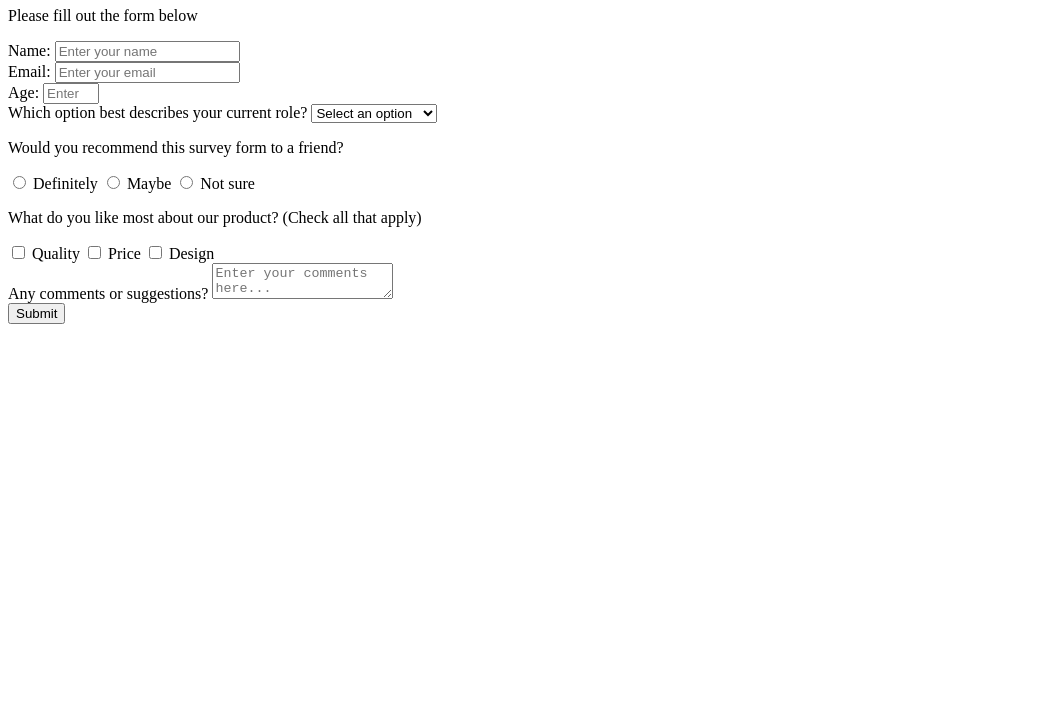
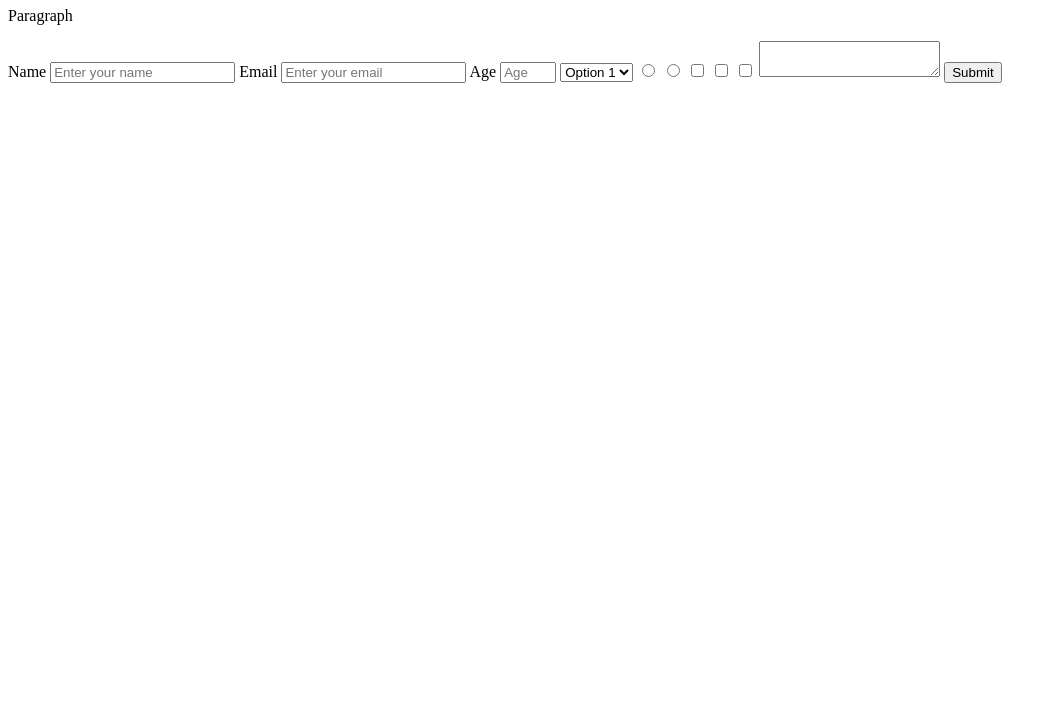
Before and after one commit to 0fficialAnkit/FreeCodeCamp_Responsive-Web-Design-01, a plain HTML site: page SurveyForm/index.html in a window 1280 px wide. Shown: the part 73-800 px from the top of the page, without its empty margins (0-1057 px from the left). Drawn offline with Linux system fonts and the light colour scheme; files that its build step writes are made by us from their sources.

Commit message:
index.html

```diff
--- a/SurveyForm/index.html
+++ b/SurveyForm/index.html
@@ -1,79 +1,38 @@
 <!DOCTYPE html>
-<html lang="en">
 <head>
-  <meta charset="UTF-8">
-  <meta name="viewport" content="width=device-width, initial-scale=1.0">
-  <title>Survey Form</title>
   <link rel="stylesheet" href="styles.css">
 </head>
 <body>
-  <header>
-    <h1 id="title">Survey Form</h1>
-    <p id="description">Please fill out the form below</p>
-  </header>
+  <h1 id="title">Test</h1>
+  <p id="description">Paragraph</p>
+  <form id="survey-form">
+    <label id="name-label">Name
+      <input placeholder="Enter your name"required id="name" type="text"></input>
+    </label>
+    <label id="email-label">Email
+      <input placeholder="Enter your email"required id="email" type="email"></input>
+    </label>
+    <label id="number-label">Age
+      <input placeholder="Age" id="number"
+    type='number' min="0" max="10"></input>
+    </label>
+    <select id="dropdown">
+      <option>Option 1</option>
+      <option>Option 2</option>
+    </select>
 
-  <form id="survey-form">
-    <div>
-      <label id="name-label" for="name">Name:</label>
-      <input id="name" type="text" placeholder="Enter your name" required>
-    </div>
 
-    <div>
-      <label id="email-label" for="email">Email:</label>
-      <input id="email" type="email" placeholder="Enter your email" required>
-    </div>
+      <input value= "test1" name='test' type='radio' />
+      <input value= "test2" name='test' type='radio' />
 
-    <div>
-      <label id="number-label" for="number">Age:</label>
-      <input id="number" type="number" min="18" max="99" placeholder="Enter your age" required>
-    </div>
 
-    <div>
-      <label for="dropdown">Which option best describes your current role?</label>
-      <select id="dropdown" required>
-        <option value="" disabled selected>Select an option</option>
-        <option value="student">Student</option>
-        <option value="full-time-job">Full Time Job</option>
-        <option value="full-time-learner">Full Time Learner</option>
-        <option value="prefer-not-to-say">Prefer not to say</option>
-        <option value="other">Other</option>
-      </select>
-    </div>
+   <input type="checkbox" value="checkbox1"/>
+   <input type="checkbox" value="checkbox2"/>
+   <input type="checkbox" value="checkbox3"/>
+   <textarea type="textarea"></textarea>
 
-    <div>
-      <p>Would you recommend this survey form to a friend?</p>
-      <label>
-        <input type="radio" name="recommend" value="definitely" required> Definitely
-      </label>
-      <label>
-        <input type="radio" name="recommend" value="maybe" required> Maybe
-      </label>
-      <label>
-        <input type="radio" name="recommend" value="not-sure" required> Not sure
-      </label>
-    </div>
+   <button id="submit">Submit</button>
 
-    <div>
-      <p>What do you like most about our product? (Check all that apply)</p>
-      <label>
-        <input type="checkbox" name="features" value="quality"> Quality
-      </label>
-      <label>
-        <input type="checkbox" name="features" value="price"> Price
-      </label>
-      <label>
-        <input type="checkbox" name="features" value="design"> Design
-      </label>
-    </div>
 
-    <div>
-      <label for="comments">Any comments or suggestions?</label>
-      <textarea id="comments" name="comments" placeholder="Enter your comments here..."></textarea>
-    </div>
-
-    <div>
-      <button id="submit" type="submit">Submit</button>
-    </div>
-  </form>
-</body>
-</html>
+   </form>
+  </body>
```
